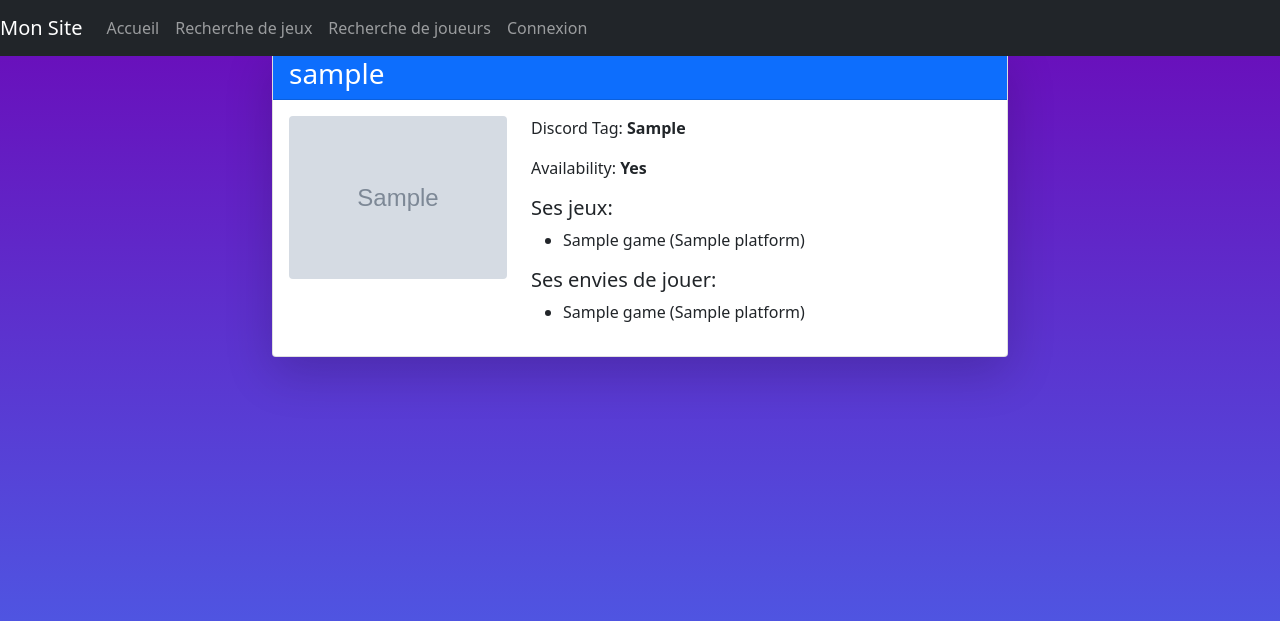
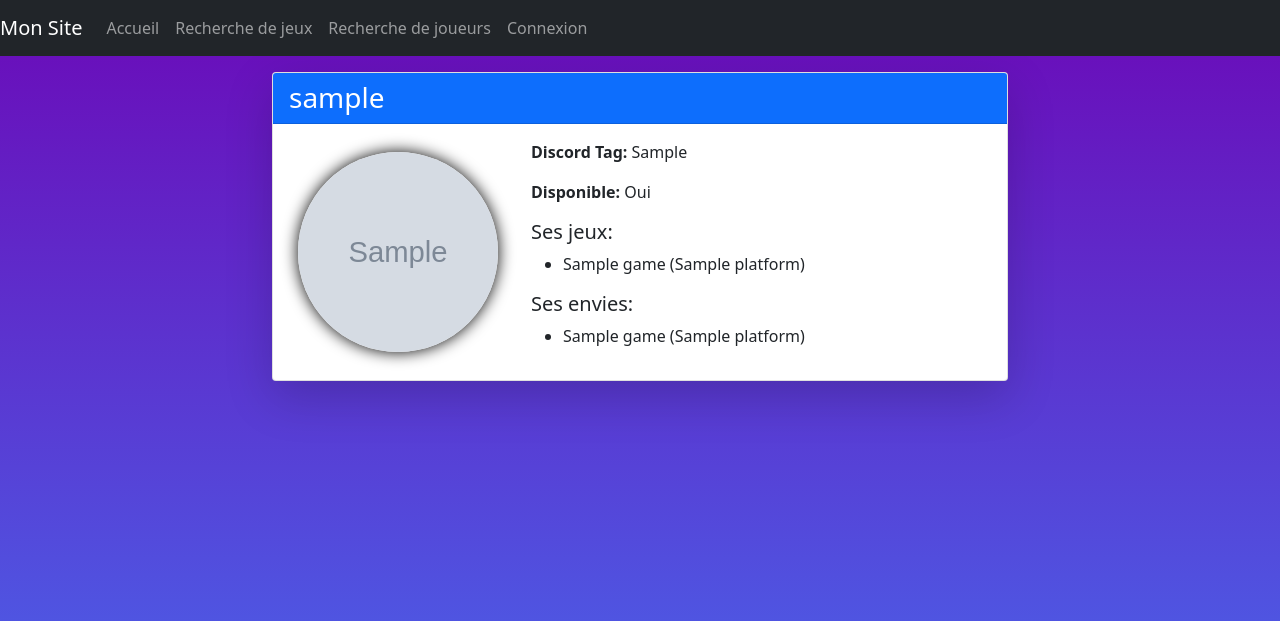
Before and after one commit to RandyVV/gamefriendz-back, a Symfony app: template templates/player/show.html.twig in a window 1280 px wide. Shown: the top 621 px of the page. Run offline with Twig, Linux system fonts and the light colour scheme; the template is opened without the code that fills it: most values are stand-ins (such as "Sample title", 1, 10 or a date in 2020); grey boxes marked "Sample" are stand-in pictures; some libraries are stand-ins or nearby versions.

Commit message:
ajout de bibiotheque et service pour l'avatar

```diff
--- a/composer.json
+++ b/composer.json
@@ -11,6 +11,7 @@
         "doctrine/doctrine-bundle": "^2.7",
         "doctrine/doctrine-migrations-bundle": "^3.2",
         "doctrine/orm": "^2.13",
+        "imagine/imagine": "^1.2",
         "knplabs/knp-paginator-bundle": "^5.9",
         "lexik/jwt-authentication-bundle": "^2.16",
         "nelmio/cors-bundle": "^2.2",
--- a/templates/player/profile.html.twig
+++ b/templates/player/profile.html.twig
@@ -15,7 +15,7 @@
                     </div>
                     <div class="card-body">
                         <div class="text-center mb-4">
-                            <img src="{{ player.avatar }}" alt="{{ player.nickname }}" class="rounded-circle mb-3" width="150" height="450" style="object-fit: cover;" />
+                            <img src="{{ player.avatar }}" alt="{{ player.nickname }}" class="img-fluid rounded-circle" alt="Player avatar" style="width: 200px; height: 200px; object-fit: cover; border-radius; box-shadow: 0 0 1em black;">
                             {{ form_start(form, { 'action': path('player_update_avatar', {'id': player.id}), 'method': 'POST', 'attr': {'enctype': 'multipart/form-data'} }) }}
                                 {{ form_row(form.avatar, { 'label': 'Nouvel avatar :' }) }}
                                 <button class="btn btn-primary">Mettre à jour l'avatar</button>
--- a/templates/player/show.html.twig
+++ b/templates/player/show.html.twig
@@ -4,7 +4,7 @@
 
 {% block body %}
     {% include 'header.html.twig' %}
-    <div class="container">
+    <div class="container mt-4">
         <div class="row justify-content-center">
             <div class="col-md-8">
                 <div class="card shadow-lg">
@@ -13,19 +13,19 @@
                     </div>
                     <div class="card-body">
                         <div class="row">
-                            <div class="col-md-4">
-                                <img src="{{ player.avatar }}" class="img-fluid rounded" alt="Player avatar">
+                            <div class="col-md-4 d-flex align-items-center justify-content-center">
+                                <img src="{{ player.avatar }}" class="img-fluid rounded-circle" alt="Player avatar" style="width: 200px; height: 200px; object-fit: cover; border-radius; box-shadow: 0 0 1em black;">
                             </div>
                             <div class="col-md-8">
-                                <p class="card-text">Discord Tag: <strong>{{ player.discordTag }}</strong></p>
-                                <p class="card-text">Availability: <strong>{{ player.available ? 'Yes' : 'No' }}</strong></p>
+                                <p class="card-text"><strong>Discord Tag:</strong> {{ player.discordTag }}</p>
+                                <p class="card-text"><strong>Disponible:</strong> {{ player.available ? 'Oui' : 'Non' }}</p>
                                 <h5 class="card-text mt-3">Ses jeux:</h5>
                                 <ul>
                                     {% for game in player.ownedGames %}
                                         <li>{{ game.game.title }} ({{ game.platform.name }})</li>
                                     {% endfor %}
                                 </ul>
-                                <h5 class="card-text mt-3">Ses envies de jouer:</h5>
+                                <h5 class="card-text mt-3">Ses envies:</h5>
                                 <ul>
                                     {% for game in player.wantsToPlay %}
                                         <li>{{ game.game.title }} ({{ game.platform.name }})</li>
```
Also changed, not shown: src/Controller/PlayerController.php (+19 -2 lines), src/Service/ImageResizer.php (added, +19 -0 lines), 1 other file.
